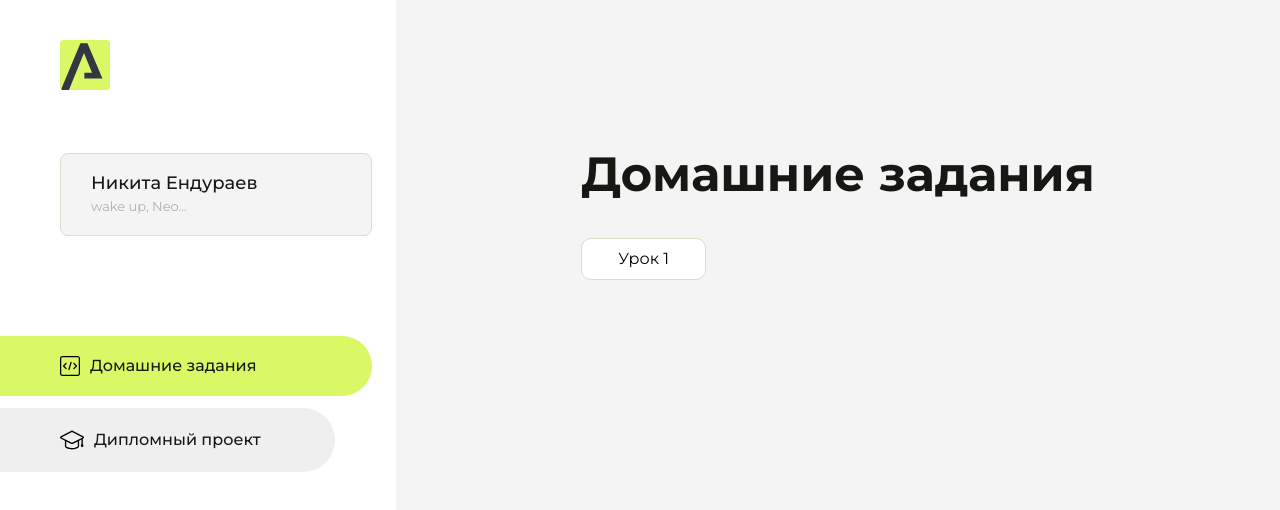
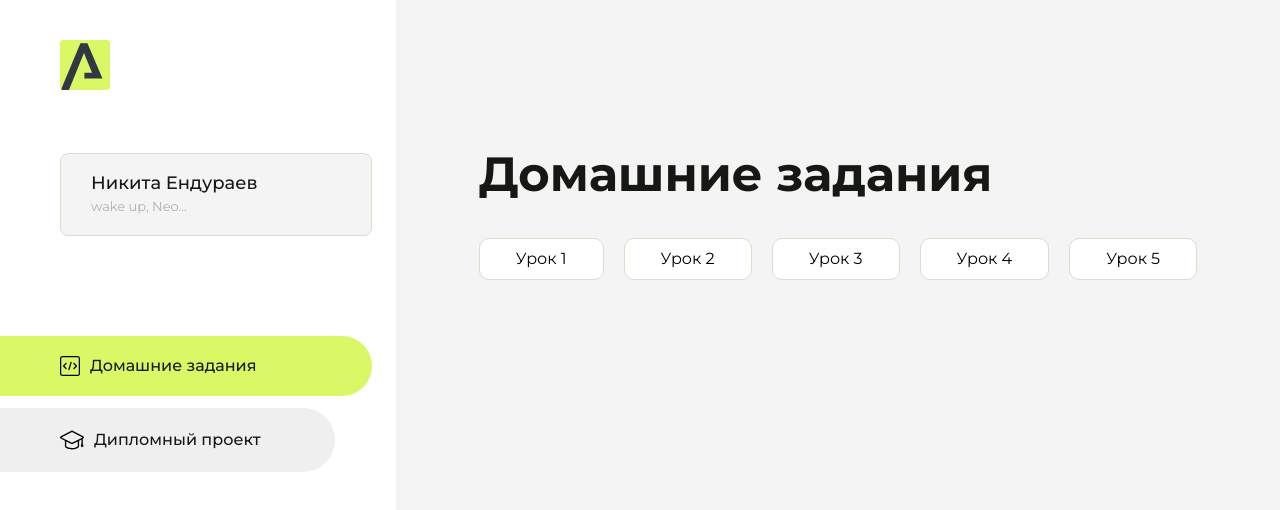
Before and after one commit to nberzerkov/vsc, a plain HTML site: page index.html in a window 1280 px wide. Drawn offline with Linux system fonts and the light colour scheme.

Commit message:
update homework

```diff
--- a/index.html
+++ b/index.html
@@ -147,7 +147,19 @@
             <div class="content__title">Домашние задания</div>
             <ul class="content__list">
               <li class="content__list-item">
-                <a href="lesson1/index.html">Урок 1</a>
+                <a href="homework/homework-01/index.html">Урок 1</a>
+              </li>
+              <li class="content__list-item">
+                <a href="homework/homework-01/index.html">Урок 2</a>
+              </li>
+              <li class="content__list-item">
+                <a href="homework/homework-01/index.html">Урок 3</a>
+              </li>
+              <li class="content__list-item">
+                <a href="homework/homework-01/index.html">Урок 4</a>
+              </li>
+              <li class="content__list-item">
+                <a href="homework/homework-01/index.html">Урок 5</a>
               </li>
             </ul>
           </div>
```
